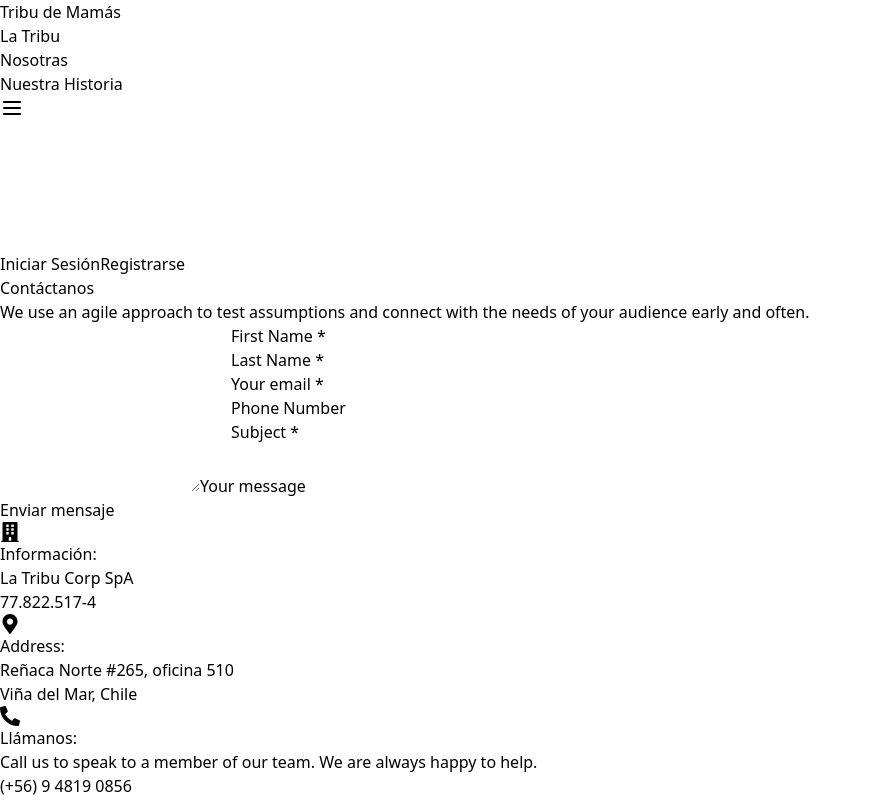
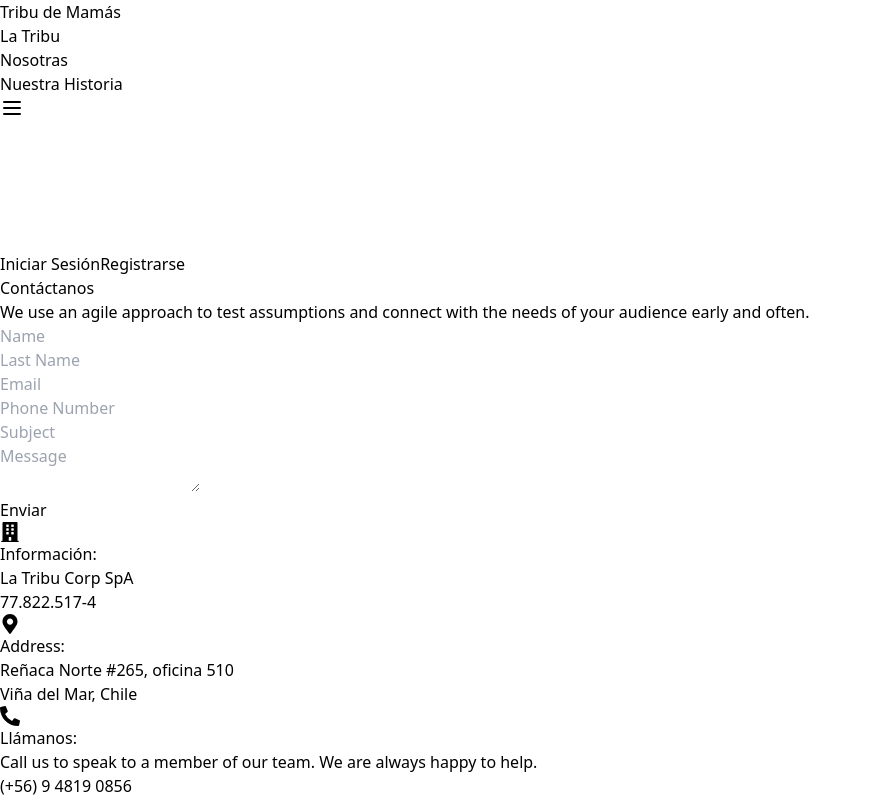
Before and after one commit to AsyliusGG/tribu-front, a React (Vite) app: page /Contacto in a window 1280 px wide. Shown: the top 800 px of the page, without its empty margins (0-871 px from the left). Built offline with nearby package versions, Linux system fonts and the light colour scheme; what @material-tailwind/react would draw is missing.

Commit message:
Update Contacto.jsx

```diff
--- a/src/Components/Contacto/Contacto.jsx
+++ b/src/Components/Contacto/Contacto.jsx
@@ -4,10 +4,10 @@
 
 const Contacto = () => {
   const [formData, setFormData] = useState({
-    firstName: "",
-    lastName: "",
+    name: "",
+    last_name: "",
     email: "",
-    phone: "",
+    phone_number: "",
     subject: "",
     message: "",
   });
@@ -19,18 +19,37 @@
     });
   };
 
-  const handleSubmit = (e) => {
+  const handleSubmit = async (e) => {
     e.preventDefault();
+    try {
+      const response = await fetch('http://127.0.0.1:8000/api/v1/contact/', {
+        method: 'POST',
+        headers: {
+          'Content-Type': 'application/json',
+        },
+        body: JSON.stringify(formData),
+      });
+
+      if (response.ok) {
         console.log("Formulario enviado:", formData);
         alert("Mensaje enviado con éxito");
         setFormData({
-      firstName: "",
-      lastName: "",
+          name: "",
+          last_name: "",
           email: "",
-      phone: "",
+          phone_number: "",
           subject: "",
           message: "",
         });
+      } else {
+        const errorData = await response.json();
+        console.error("Error al enviar el formulario:", errorData);
+        alert("Error al enviar el mensaje");
+      }
+    } catch (error) {
+      console.error("Error:", error);
+      alert("Error al enviar el mensaje");
+    }
   };
 
   return (
@@ -54,64 +73,49 @@
         <div className="flex flex-col md:flex-row gap-8">
           {/* Formulario de contacto */}
           <div className="flex-1">
-            <form onSubmit={handleSubmit} className="space-y-4">
-              <div className="flex gap-4">
+            <form onSubmit={handleSubmit}>
               <Input
-                  label="First Name"
-                  name="firstName"
-                  value={formData.firstName}
+                type="text"
+                name="name"
+                value={formData.name}
                 onChange={handleChange}
-                  required
-                  className="w-full"
+                placeholder="Name"
               />
               <Input
-                  label="Last Name"
-                  name="lastName"
-                  value={formData.lastName}
+                type="text"
+                name="last_name"
+                value={formData.last_name}
                 onChange={handleChange}
-                  required
-                  className="w-full"
+                placeholder="Last Name"
               />
-              </div>
-              <div className="flex gap-4">
               <Input
                 type="email"
-                  label="Your email"
                 name="email"
                 value={formData.email}
                 onChange={handleChange}
-                  required
-                  className="w-full"
+                placeholder="Email"
               />
               <Input
-                  type="tel"
-                  label="Phone Number"
-                  name="phone"
-                  value={formData.phone}
+                type="text"
+                name="phone_number"
+                value={formData.phone_number}
                 onChange={handleChange}
-                  className="w-full"
+                placeholder="Phone Number"
               />
-              </div>
               <Input
-                label="Subject"
+                type="text"
                 name="subject"
                 value={formData.subject}
                 onChange={handleChange}
-                required
+                placeholder="Subject"
               />
               <Textarea
-                label="Your message"
                 name="message"
                 value={formData.message}
                 onChange={handleChange}
-                required
+                placeholder="Message"
               />
-              <Button
-                type="submit"
-                className="w-full bg-pink-300 hover:bg-pink-400 text-white"
-              >
-                Enviar mensaje
-              </Button>
+              <Button type="submit">Enviar</Button>
             </form>
           </div>
 
```
Lines whose indentation alone changed are shown as unchanged.
